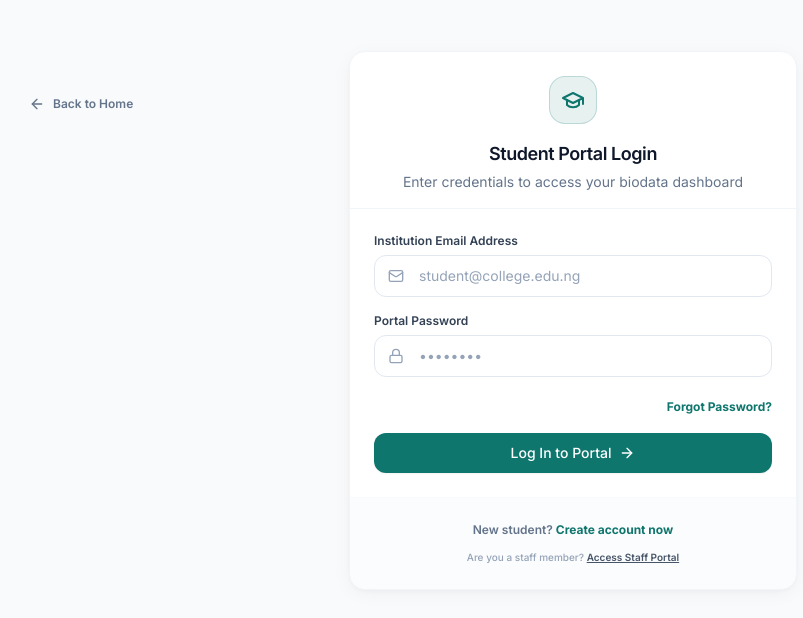
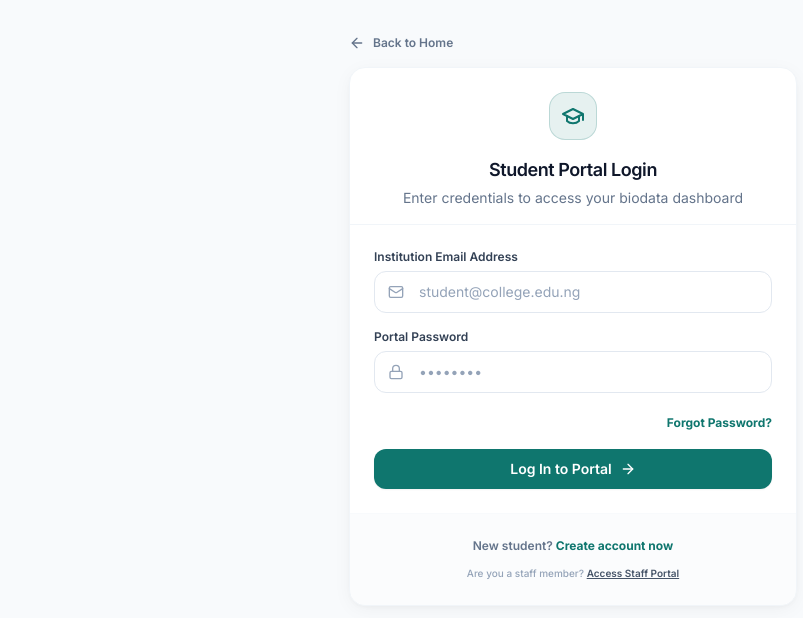
Before and after one commit to Kadiya01/student-biodata-portal, a React (Vite) app in the folder client/: page /login in a window 1280 px wide. Shown: the top 618 px of the page, without its empty margins (67-870 px from the left). Built offline with nearby package versions, Linux system fonts and the light colour scheme; no server answers.

Commit message:
style: accessibility and layout improvements for inputs, buttons, login, register, and landing page

```diff
--- a/client/src/components/ui/Button.tsx
+++ b/client/src/components/ui/Button.tsx
@@ -23,15 +23,15 @@ export const Button: React.FC<ButtonProps> = ({
   disabled,
   ...props
 }) => {
-  const baseStyles = 'inline-flex items-center justify-center font-medium rounded-xl transition-all duration-200 focus:outline-none focus:ring-2 focus:ring-offset-2 active:scale-95 disabled:pointer-events-none disabled:opacity-50';
+  const baseStyles = 'inline-flex items-center justify-center font-semibold rounded-xl transition-all duration-200 outline-none focus:outline-none focus-visible:ring-2 focus-visible:ring-offset-2 active:scale-[0.98] disabled:cursor-not-allowed disabled:bg-slate-100 disabled:text-slate-400 disabled:border-slate-200 disabled:shadow-none disabled:active:scale-100';
 
   const variants = {
-    primary: 'bg-brand-primary text-white hover:bg-teal-800 focus:ring-brand-primary shadow-sm hover:shadow-premium',
-    secondary: 'bg-brand-secondary text-white hover:bg-teal-600 focus:ring-brand-secondary shadow-sm',
-    accent: 'bg-brand-accent text-white hover:bg-amber-600 focus:ring-brand-accent shadow-sm',
-    outline: 'border border-slate-300 bg-white text-slate-700 hover:bg-slate-50 focus:ring-slate-500',
-    ghost: 'text-slate-600 hover:bg-slate-100 hover:text-slate-950 focus:ring-slate-500',
-    danger: 'bg-rose-600 text-white hover:bg-rose-700 focus:ring-rose-500 shadow-sm',
+    primary: 'bg-brand-primary text-white hover:bg-teal-800 focus-visible:ring-brand-primary shadow-sm hover:shadow-premium',
+    secondary: 'bg-brand-secondary text-white hover:bg-teal-600 focus-visible:ring-brand-secondary shadow-sm',
+    accent: 'bg-brand-accent text-white hover:bg-amber-600 focus-visible:ring-brand-accent shadow-sm',
+    outline: 'border border-slate-300 bg-white text-slate-700 hover:bg-slate-50 focus-visible:ring-slate-500',
+    ghost: 'text-slate-600 hover:bg-slate-100 hover:text-slate-950 focus-visible:ring-slate-500',
+    danger: 'bg-rose-600 text-white hover:bg-rose-700 focus-visible:ring-rose-500 shadow-sm',
   };
 
   const sizes = {
--- a/client/src/components/ui/Input.tsx
+++ b/client/src/components/ui/Input.tsx
@@ -33,12 +33,13 @@ export const Input = React.forwardRef<HTMLInputElement, InputProps>(
             aria-invalid={error ? 'true' : undefined}
             aria-errormessage={error ? errorId : undefined}
             aria-describedby={describedBy}
-            className={`w-full rounded-xl border bg-white px-4 py-2.5 text-sm outline-none transition-all duration-200 placeholder:text-slate-400
+            className={`w-full rounded-xl border bg-white px-4 py-2.5 text-sm transition-all duration-200 placeholder:text-slate-400
+              focus:outline-none focus-visible:ring-2 focus-visible:ring-offset-2 disabled:bg-slate-50 disabled:text-slate-500 disabled:border-slate-200 disabled:cursor-not-allowed
               ${leftIcon ? 'pl-11' : ''}
               ${
                 error
-                  ? 'border-rose-500 text-rose-900 focus:border-rose-500 focus:ring-2 focus:ring-rose-500/20'
-                  : 'border-slate-200 focus:border-brand-primary focus:ring-2 focus:ring-brand-primary/20'
+                  ? 'border-rose-500 text-rose-900 focus-visible:ring-rose-500 focus:border-rose-500'
+                  : 'border-slate-200 focus-visible:ring-brand-primary focus:border-brand-primary'
               }
               ${className}
             `}
@@ -46,12 +47,12 @@ export const Input = React.forwardRef<HTMLInputElement, InputProps>(
           />
         </div>
         {error && (
-          <span id={errorId} role="alert" className="text-xs font-medium text-rose-500 mt-0.5">
+          <span id={errorId} role="alert" aria-live="polite" className="text-xs font-semibold text-rose-600 mt-0.5">
             {error}
           </span>
         )}
         {!error && helperText && (
-          <span id={helperId} className="text-xs text-slate-400 mt-0.5">
+          <span id={helperId} className="text-xs text-slate-500 mt-0.5">
             {helperText}
           </span>
         )}
--- a/client/src/pages/AdminLogin.tsx
+++ b/client/src/pages/AdminLogin.tsx
@@ -49,12 +49,14 @@ export default function AdminLogin() {
   return (
     <div className="min-h-[80vh] flex flex-col justify-center items-center px-4 py-8">
       {/* Back button */}
-      <Link
-        to="/"
-        className="inline-flex items-center gap-2 text-xs font-semibold text-slate-500 hover:text-slate-900 transition-colors mb-6 self-center md:absolute md:top-24 md:left-24"
-      >
-        <ArrowLeft className="w-4 h-4" /> Back to Home
-      </Link>
+      <div className="w-full max-w-md mb-4 flex justify-start">
+        <Link
+          to="/"
+          className="inline-flex items-center gap-2 text-xs font-semibold text-slate-500 hover:text-slate-900 transition-colors"
+        >
+          <ArrowLeft className="w-4 h-4" /> Back to Home
+        </Link>
+      </div>
 
       <motion.div
         initial={{ opacity: 0, y: 20 }}
--- a/client/src/pages/Landing.tsx
+++ b/client/src/pages/Landing.tsx
@@ -18,8 +18,8 @@ export default function Landing() {
           College of Health Science and Technology
         </h1>
 
-        <p className="text-base md:text-lg text-slate-500 max-w-2xl mx-auto font-medium">
-          Welcome to the Student Biodata Portal. Register an account or log in to complete your academic biodata submission and print your official summary sheet.
+        <p className="text-base md:text-lg text-slate-500 max-w-xl mx-auto font-medium">
+          Complete your academic biodata registration, verify eligibility criteria, and print your official summary sheet.
         </p>
       </div>
 
@@ -34,7 +34,7 @@ export default function Landing() {
 
             <h2 className="text-xl font-bold text-slate-900">Student Portal</h2>
             <p className="text-sm text-slate-500 mt-2 flex-grow">
-              New student registration, biodata wizard filling (personal, educational, guardian), live credit requirements check, and registration summary PDF printing.
+              Register a new account, complete your biodata wizard, track review status, and download your registration slip.
             </p>
 
             <div className="mt-8 flex flex-wrap gap-3">
@@ -65,7 +65,7 @@ export default function Landing() {
 
             <h2 className="text-xl font-bold text-slate-900">Staff Portal</h2>
             <p className="text-sm text-slate-500 mt-2 flex-grow">
-              Staff access for Reviewers and Super Admins. Search & review student biodata, approve/reject submissions, log comments, export records, and manage reviewer accounts.
+              Review and approve submissions, manage reviewer accounts, and export official reports.
             </p>
 
             <div className="mt-8">
--- a/client/src/pages/Login.tsx
+++ b/client/src/pages/Login.tsx
@@ -53,12 +53,14 @@ export default function Login() {
   return (
     <div className="min-h-[80vh] flex flex-col justify-center items-center px-4 py-8">
       {/* Back button */}
-      <Link
-        to="/"
-        className="inline-flex items-center gap-2 text-xs font-semibold text-slate-500 hover:text-slate-900 transition-colors mb-6 self-center md:absolute md:top-24 md:left-24"
-      >
-        <ArrowLeft className="w-4 h-4" /> Back to Home
-      </Link>
+      <div className="w-full max-w-md mb-4 flex justify-start">
+        <Link
+          to="/"
+          className="inline-flex items-center gap-2 text-xs font-semibold text-slate-500 hover:text-slate-900 transition-colors"
+        >
+          <ArrowLeft className="w-4 h-4" /> Back to Home
+        </Link>
+      </div>
 
       <motion.div
         initial={{ opacity: 0, y: 20 }}
--- a/client/src/pages/Register.tsx
+++ b/client/src/pages/Register.tsx
@@ -78,12 +78,14 @@ export default function Register() {
   return (
     <div className="min-h-[85vh] flex flex-col justify-center items-center px-4 py-8">
       {/* Back button */}
-      <Link
-        to="/"
-        className="inline-flex items-center gap-2 text-xs font-semibold text-slate-500 hover:text-slate-900 transition-colors mb-6 self-center md:absolute md:top-24 md:left-24"
-      >
-        <ArrowLeft className="w-4 h-4" /> Back to Home
-      </Link>
+      <div className="w-full max-w-md mb-4 flex justify-start">
+        <Link
+          to="/"
+          className="inline-flex items-center gap-2 text-xs font-semibold text-slate-500 hover:text-slate-900 transition-colors"
+        >
+          <ArrowLeft className="w-4 h-4" /> Back to Home
+        </Link>
+      </div>
 
       <motion.div
         initial={{ opacity: 0, y: 20 }}
```
